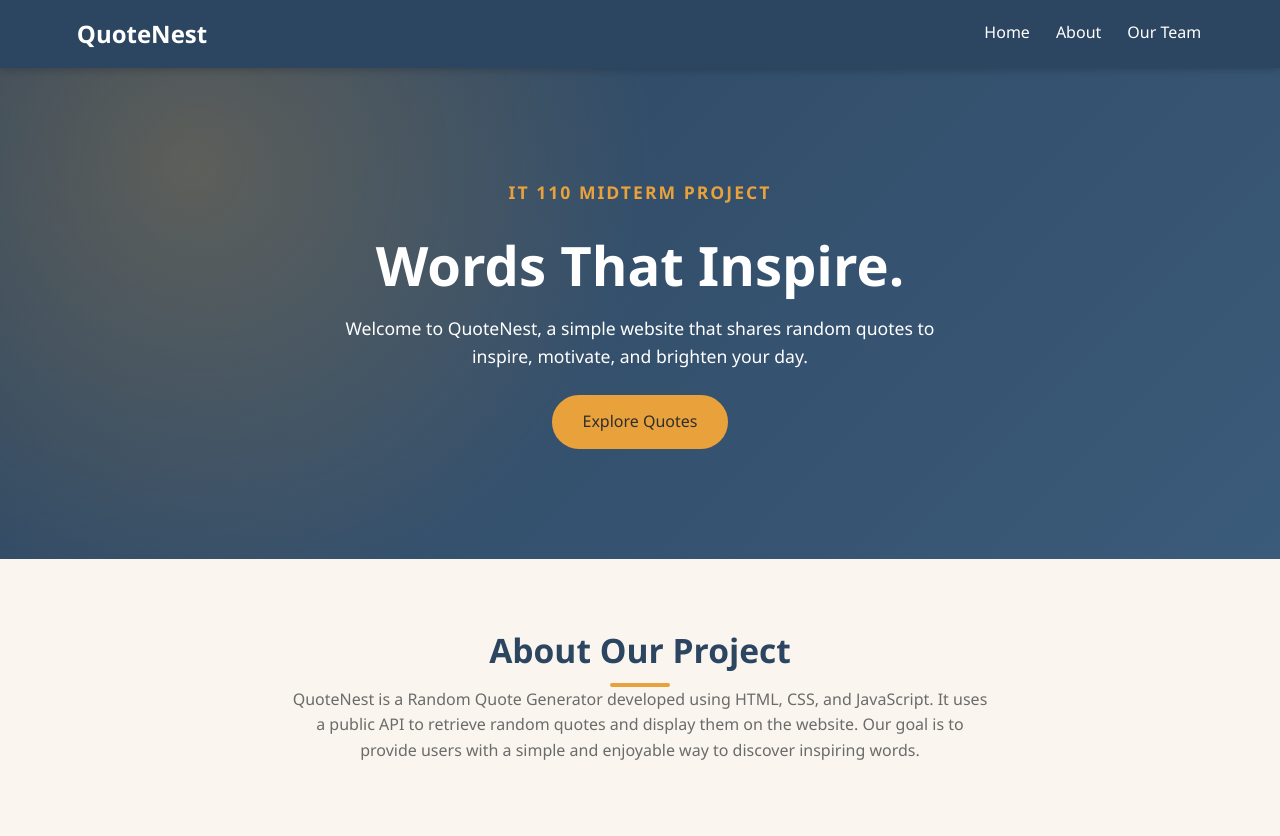
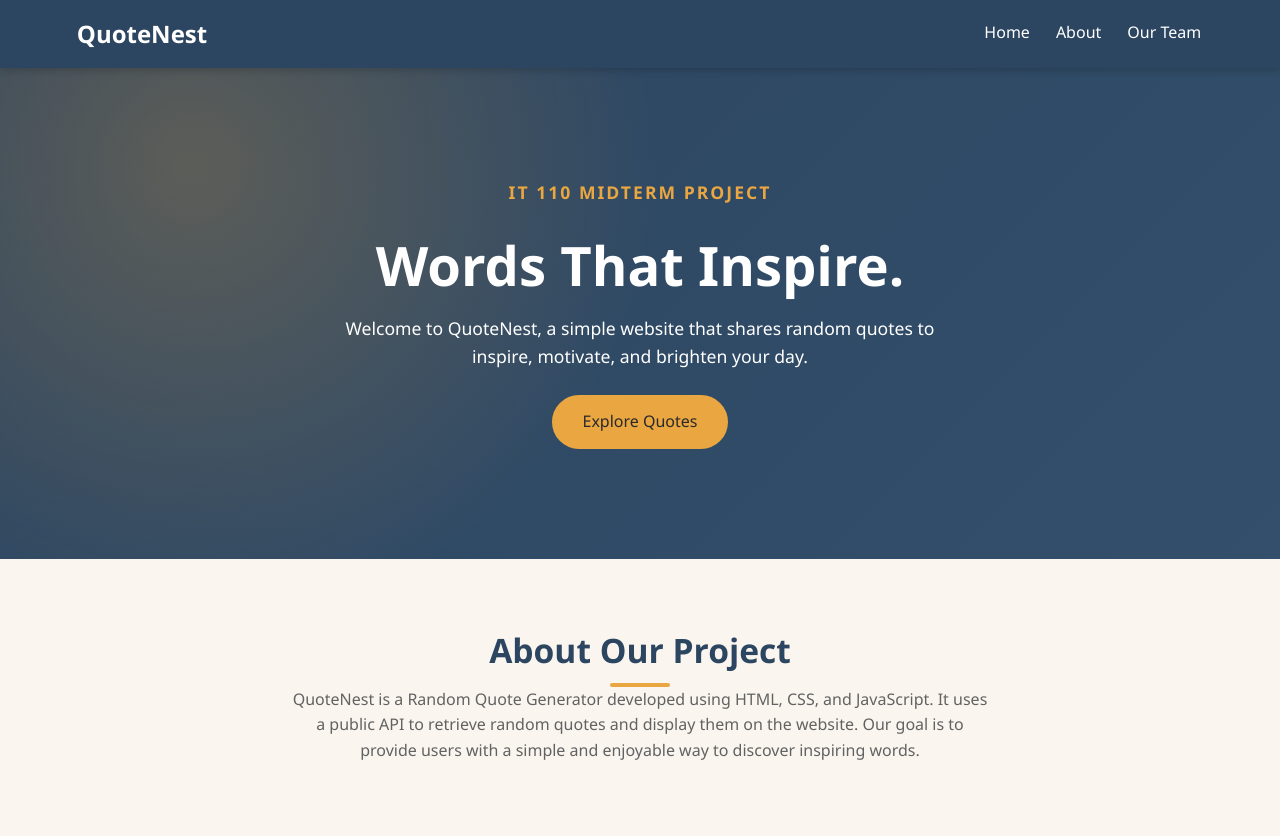
Before and after one commit to LorenzOnly/it110_site, a plain HTML site: page index.html in a window 1280 px wide. Shown: the top 836 px of the page. Drawn offline with Linux system fonts and the light colour scheme.

Commit message:
modifided the primary, accent, and text colors

```diff
--- a/styles.css
+++ b/styles.css
@@ -1,13 +1,13 @@
 /* QuoteNest | IT 110 Midterm Project - styles.css */
 
 :root {
-    --primary: #3b5b7a;
+    --primary: #334f6b;
     --dark: #2c4560;
     --light: #e8eef4;
-    --accent: #e9a23b;
+    --accent: #e9a641;
     --bg: #faf6ef;
-    --text: #2e2e2e;
-    --gray: #6b6b6b;
+    --text: #2b2a2a;
+    --gray: #626262;
     --border: #e6dfd3;
     --shadow: 0 4px 14px rgba(0, 0, 0, .1);
     --radius: 14px;
```
